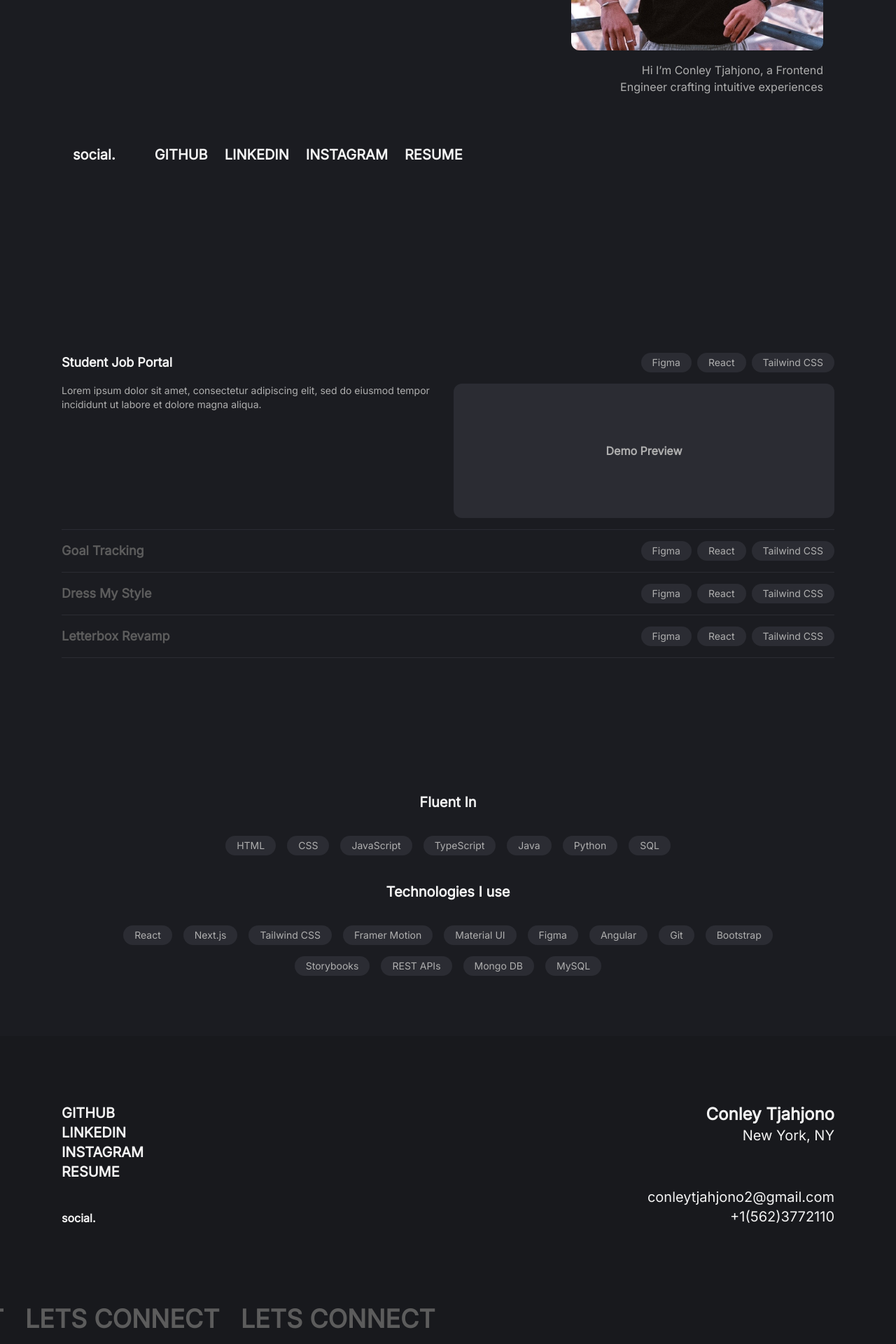
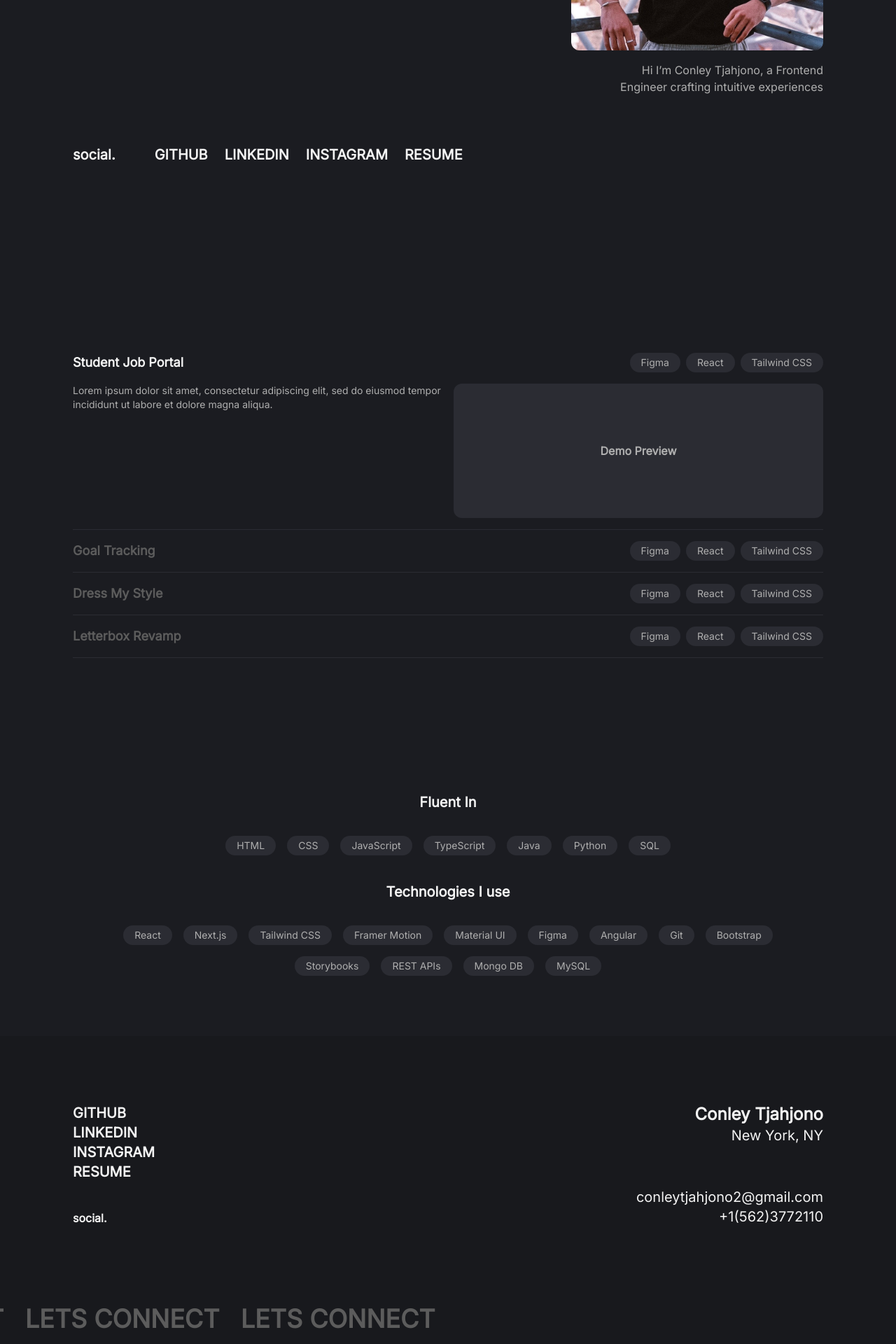
Before and after one commit to conley-tjahjono/my-portfolio, a Next.js app: page / in a window 1280 px wide. Shown: the part 408-2328 px from the top of the page at 70% size. Built offline with nearby package versions, Linux system fonts and the light colour scheme.

Commit message:
Fixing Padding for Mobile Screens

```diff
--- a/src/components/Contact.tsx
+++ b/src/components/Contact.tsx
@@ -13,7 +13,7 @@ const Contact = () => {
       transition={{ duration: 0.6 }}
     >
       <motion.div
-        className="flex justify-between max-w-xl md:max-w-6xl mx-auto px-6 py-8 md:py-24 gap-12"
+        className="flex justify-between max-w-xl md:max-w-6xl mx-auto px-7 md:px-10 py-8 md:py-24 gap-12"
         initial={{ opacity: 0 }}
         whileInView={{ opacity: 1 }}
         viewport={{ once: true }}
--- a/src/components/Projects.tsx
+++ b/src/components/Projects.tsx
@@ -33,7 +33,7 @@ const Projects = () => {
   };
 
   return (
-    <section className="max-w-xl md:max-w-6xl mx-auto px-6 md:py-24">
+    <section className="max-w-xl md:max-w-6xl mx-auto px-7 md:px-10 md:py-24">
       {projects.map((project, index) => (
         <div
           key={project.title}
```
